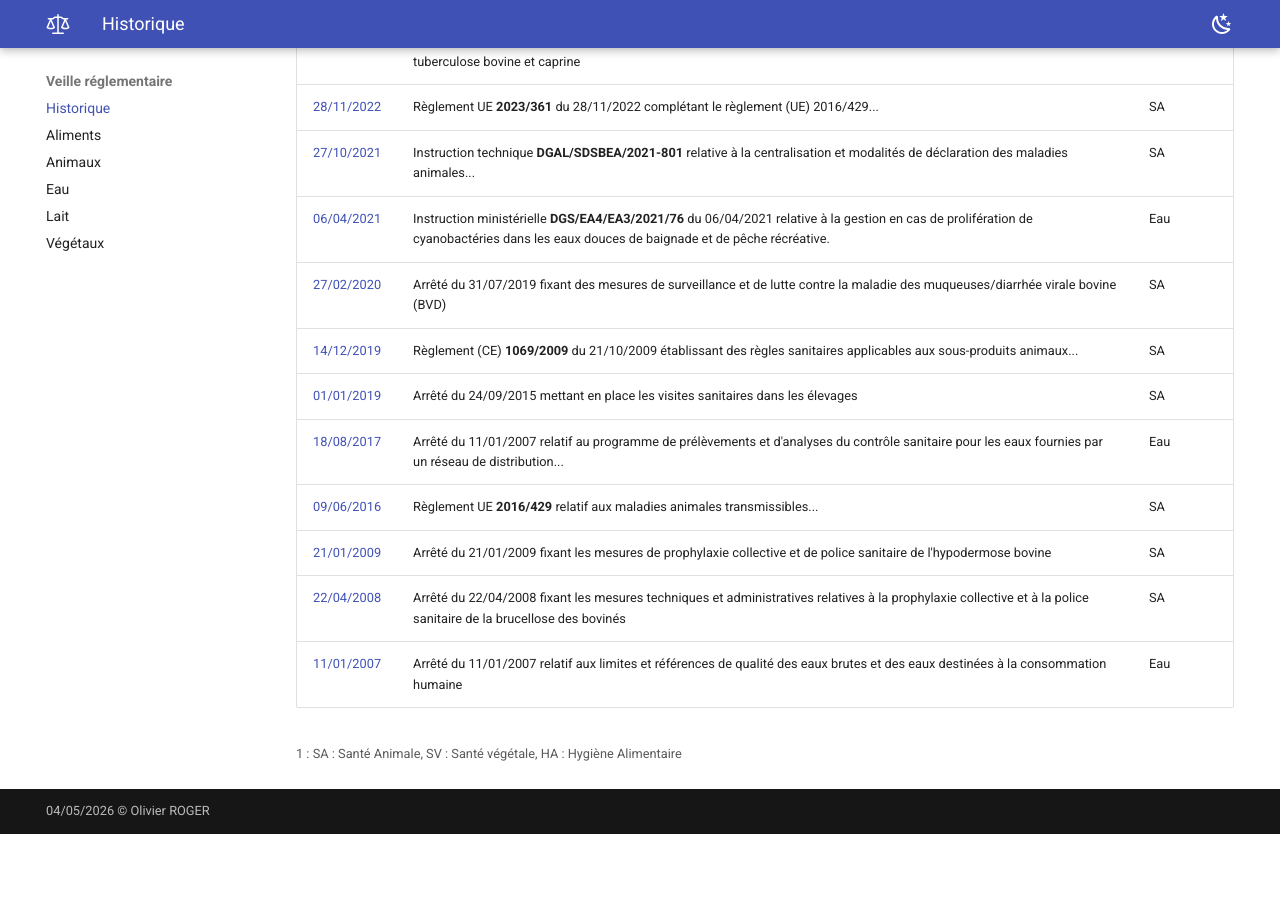
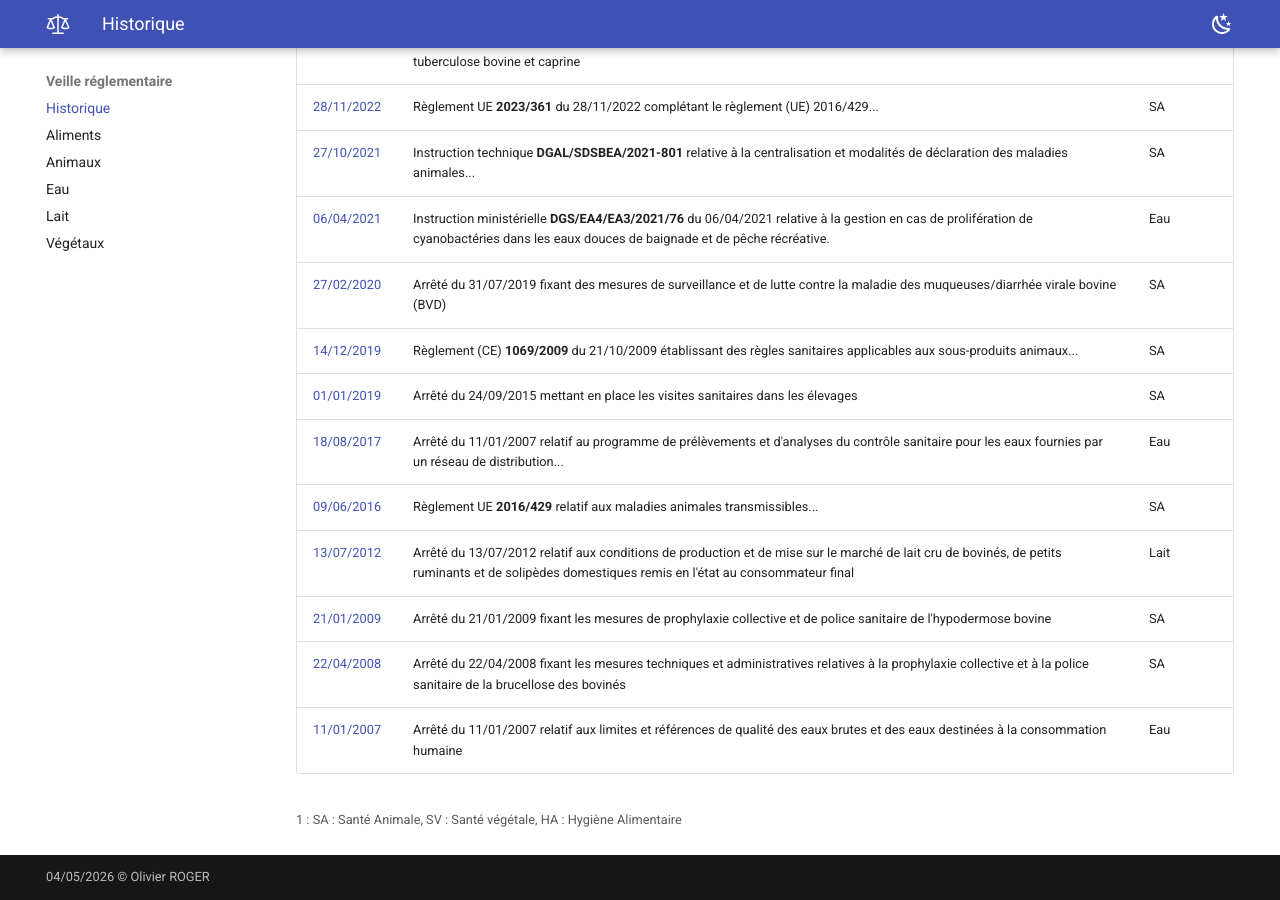
Before and after one commit to olivier-roger-vet/veille-reglementaire, an MkDocs documentation site: the page built from docs/index.md, in a window 1280 px wide and 900 px high, scrolled down 2916 px. Built offline with MkDocs 1.6.1 and Material for MkDocs 9.7.7, drawn with Linux system fonts in a browser that asks for light colours; before the commit the page ends 3750 px from its top, so only the background shows below that.

Commit message:
Réglementation lait cru

```diff
--- a/docs/index.md
+++ b/docs/index.md
@@ -57,6 +57,7 @@
 | [01/01/2019](https://www.legifrance.gouv.fr/loda/id/JORFTEXT000031273494)                                                        | Arrêté du 24/09/2015 mettant en place les visites sanitaires dans les élevages                                                                                                                                                                                                                                                                         | SA                  |
 | [18/08/2017](https://www.legifrance.gouv.fr/loda/id/JORFTEXT000000466614)                                                        | Arrêté du 11/01/2007 relatif au programme de prélèvements et d'analyses du contrôle sanitaire pour les eaux fournies par un réseau de distribution...                                                                                                                                                                                                  | Eau                 |
 | [09/06/2016](https://eur-lex.europa.eu/legal-content/FR/TXT/?uri=CELEX%3A02016R0429-20210421)                                    | Règlement UE **2016/429** relatif aux maladies animales transmissibles...                                                                                                                                                                                                                                                                              | SA                  |
+| [13/07/2012](https://www.legifrance.gouv.fr/loda/id/JORFTEXT000026208547)                                                        | Arrêté du 13/07/2012 relatif aux conditions de production et de mise sur le marché de lait cru de bovinés, de petits ruminants et de solipèdes domestiques remis en l'état au consommateur final                                                                                                                                                       | Lait                |
 | [21/01/2009](https://www.legifrance.gouv.fr/loda/id/JORFTEXT000020193248)                                                        | Arrêté du 21/01/2009 fixant les mesures de prophylaxie collective et de police sanitaire de l'hypodermose bovine                                                                                                                                                                                                                                       | SA                  |
 | [22/04/2008](https://www.legifrance.gouv.fr/loda/id/JORFTEXT000018740392)                                                        | Arrêté du 22/04/2008 fixant les mesures techniques et administratives relatives à la prophylaxie collective et à la police sanitaire de la brucellose des bovinés                                                                                                                                                                                      | SA                  |
 | [11/01/2007](https://www.legifrance.gouv.fr/loda/id/JORFTEXT000000465574)                                                        | Arrêté du 11/01/2007 relatif aux limites et références de qualité des eaux brutes et des eaux destinées à la consommation humaine                                                                                                                                                                                                                      | Eau                 |
```
Also changed, not shown: docs/lait.md (+1 -0 lines).
